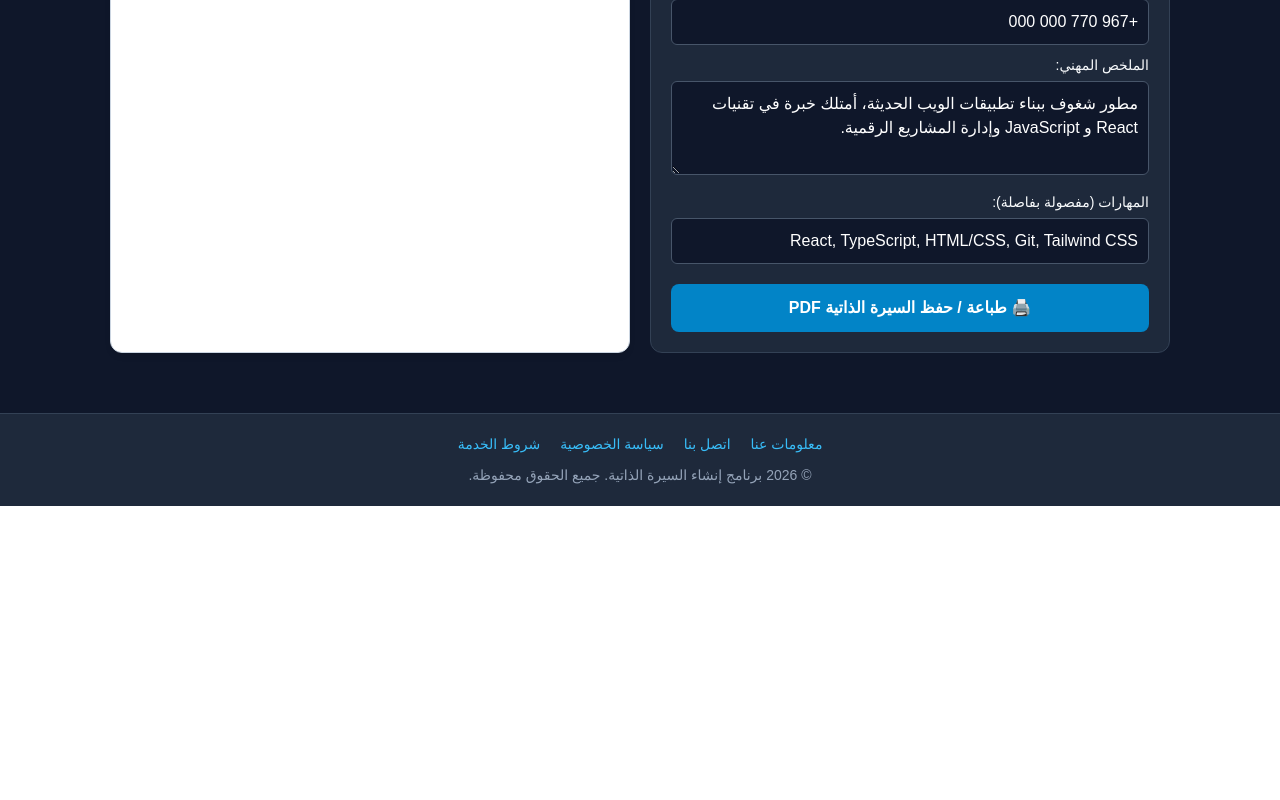
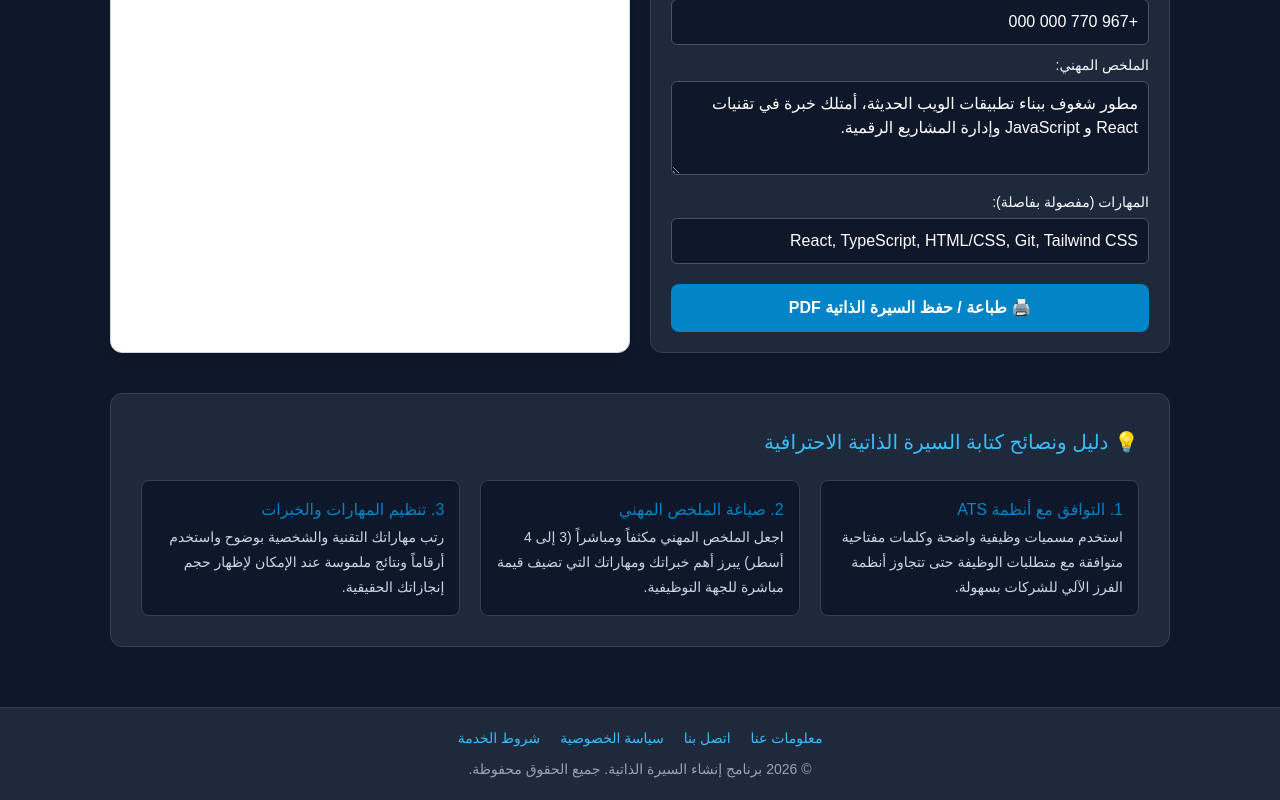
Before and after one commit to JAMAL71111/airesumebuilder, a React (Vite) app: page / in a window 1280 px wide. Shown: the part 412-1212 px from the top of the page. Before the commit the page ends 918 px from the top, so only its background shows below. Built offline with nearby package versions, Linux system fonts and the light colour scheme.

Commit message:
Refactor form inputs and add tips section

```diff
--- a/src/App.tsx
+++ b/src/App.tsx
@@ -33,6 +33,7 @@ export function App() {
       <main style={{ padding: '20px', maxWidth: '1100px', margin: '0 auto', width: '100%', boxSizing: 'border-box' }}>
 
         {currentPage === 'home' && (
+          <>
             <div style={{ display: 'grid', gridTemplateColumns: 'repeat(auto-fit, minmax(320px, 1fr))', gap: '20px' }}>
 
               {/* Form Inputs */}
@@ -86,6 +87,29 @@ export function App() {
               </div>
 
             </div>
+
+            {/* Valuable Content Section for AdSense Approval */}
+            <section style={{ marginTop: '40px', backgroundColor: '#1e293b', padding: '30px', borderRadius: '12px', border: '1px solid #334155', lineHeight: '1.8' }}>
+              <h2 style={{ color: '#38bdf8', fontSize: '20px', marginTop: 0 }}>💡 دليل ونصائح كتابة السيرة الذاتية الاحترافية</h2>
+
+              <div style={{ display: 'grid', gridTemplateColumns: 'repeat(auto-fit, minmax(280px, 1fr))', gap: '20px', marginTop: '20px' }}>
+                <div style={{ backgroundColor: '#0f172a', padding: '15px', borderRadius: '8px', border: '1px solid #334155' }}>
+                  <h3 style={{ color: '#0284c7', fontSize: '16px', marginTop: 0 }}>1. التوافق مع أنظمة ATS</h3>
+                  <p style={{ fontSize: '14px', color: '#cbd5e1', margin: 0 }}>استخدم مسميات وظيفية واضحة وكلمات مفتاحية متوافقة مع متطلبات الوظيفة حتى تتجاوز أنظمة الفرز الآلي للشركات بسهولة.</p>
+                </div>
+
+                <div style={{ backgroundColor: '#0f172a', padding: '15px', borderRadius: '8px', border: '1px solid #334155' }}>
+                  <h3 style={{ color: '#0284c7', fontSize: '16px', marginTop: 0 }}>2. صياغة الملخص المهني</h3>
+                  <p style={{ fontSize: '14px', color: '#cbd5e1', margin: 0 }}>اجعل الملخص المهني مكثفاً ومباشراً (3 إلى 4 أسطر) يبرز أهم خبراتك ومهاراتك التي تضيف قيمة مباشرة للجهة التوظيفية.</p>
+                </div>
+
+                <div style={{ backgroundColor: '#0f172a', padding: '15px', borderRadius: '8px', border: '1px solid #334155' }}>
+                  <h3 style={{ color: '#0284c7', fontSize: '16px', marginTop: 0 }}>3. تنظيم المهارات والخبرات</h3>
+                  <p style={{ fontSize: '14px', color: '#cbd5e1', margin: 0 }}>رتب مهاراتك التقنية والشخصية بوضوح واستخدم أرقاماً ونتائج ملموسة عند الإمكان لإظهار حجم إنجازاتك الحقيقية.</p>
+                </div>
+              </div>
+            </section>
+          </>
         )}
 
         {/* Pages Optimized for Google AdSense */}
@@ -94,7 +118,7 @@ export function App() {
             <h2 style={{ color: '#38bdf8' }}>سياسة الخصوصية</h2>
             <p>نحن نولي أهمية قصوى لخصوصية زوارنا. توضح هذه الوثيقة أنواع المعلومات الشخصية التي يتم جمعها وكيفية استخدامها.</p>
             <h3>ملفات تعريف الارتباط (Cookies) وإعلانات Google AdSense:</h3>
-            <p>يستخدم موقعنا ملفات تعريف الارتباط لتخزين المعلومات حول تفضيلات الزوار. تستخدم جهات خارجية، بما في ذلك Google، ملفات تعريف الارتباط لعرض الإعلانات بناءً على زيارات المستخدم السابقة لموقعنا أو لمواقع أخرى على الإنترنت.</p>
+            <p>يستخدم موقعنا ملفات تعريف الارتباط لتخزين المعلومات حول تفضيلات الزوار. تستخدم جهات خارجية، بما في ذلك Google، ملفات تعريف الارتباط لعرض الإعلانات بناءً على زيارات المستخدم السابقة لموقعنا أو لم مواقع أخرى على الإنترنت.</p>
             <p>يمكن للمستخدمين إلغاء استخدام ملفات تعريف الارتباط للإعلانات المخصصة عن طريق زيارة إعدادات الإعلانات في Google.</p>
           </div>
         )}
@@ -125,7 +149,7 @@ export function App() {
             <p>يسعدنا دائماً الاستماع إلى آرائكم واستفساراتكم حول المنصة.</p>
             <p>يمكنكم التواصل معنا مباشرة عبر البريد الإلكتروني المعتمد:</p>
             <div style={{ backgroundColor: '#0f172a', padding: '15px 20px', borderRadius: '8px', border: '1px solid #334155', display: 'inline-block', marginTop: '10px' }}>
-              📧 <strong>{contactEmail}</strong>
+              📧 <a href={`mailto:${contactEmail}`} style={{ color: '#38bdf8', textDecoration: 'none', fontWeight: 'bold' }}>{contactEmail}</a>
             </div>
           </div>
         )}
```
Lines whose indentation alone changed are shown as unchanged.
